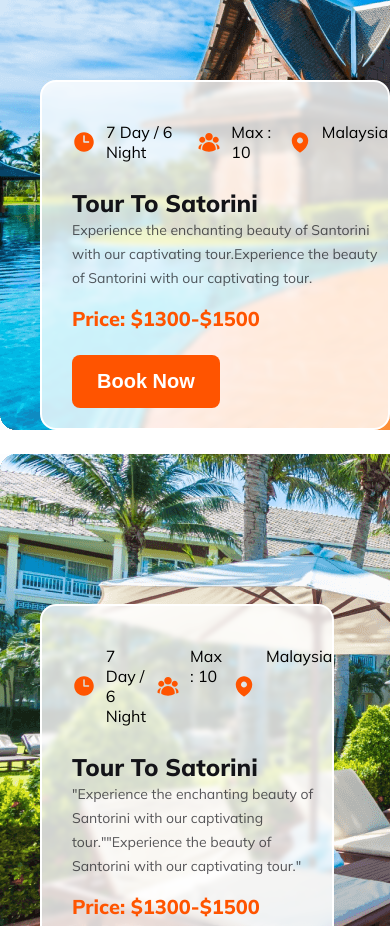
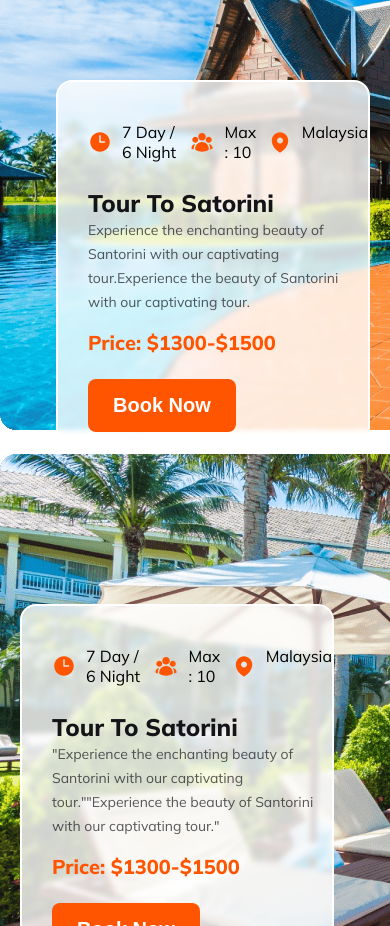
Before and after one commit to Asad9340/assignment-2-VentureVibes, a plain HTML site: page index.html in a window 390 px wide. Shown: the part 7180-8106 px from the top of the page. Drawn offline with Linux system fonts and the light colour scheme.

Commit message:
bonous section added

```diff
--- a/styles/index.css
+++ b/styles/index.css
@@ -362,7 +362,7 @@ input[type='time'],
 .card-icon {
   font-size: 16px;
   display: flex;
-  justify-content: center;
+  justify-content:start;
   gap: 10px;
   margin-bottom: 26px;
 }
@@ -392,7 +392,7 @@ input[type='time'],
   color: #fff;
   font-size: 20px;
   font-weight: 800;
-  margin-bottom: 20px;
+  margin-bottom: 50px;
 }
 /* Deals and Discounts Section ends here */
 
--- a/styles/media-query.css
+++ b/styles/media-query.css
@@ -118,22 +118,19 @@
 
   */
   .discount-card-1,
-  .discount-card-2,
   .discount-card-3 {
-    left: 40px;
+    left: 20px;
     top: 150px;
   }
-  /* .discount-card-1 button,
+  .discount-card-2 {
+    right: 20px;
+    top: 150px;
+  }
+  .discount-card-1 button,
   .discount-card-2 button,
   .discount-card-3 button {
-    padding: 10px 20px;
-    border: 0;
-    border-radius: 8px;
-    background: #ff5400;
-    color: #fff;
-    font-size: 20px;
-    font-weight: 800;
-  } */
+    margin-bottom: 20px;
+  }
   .discount-1,
   .discount-2,
   .discount-3 {
```
